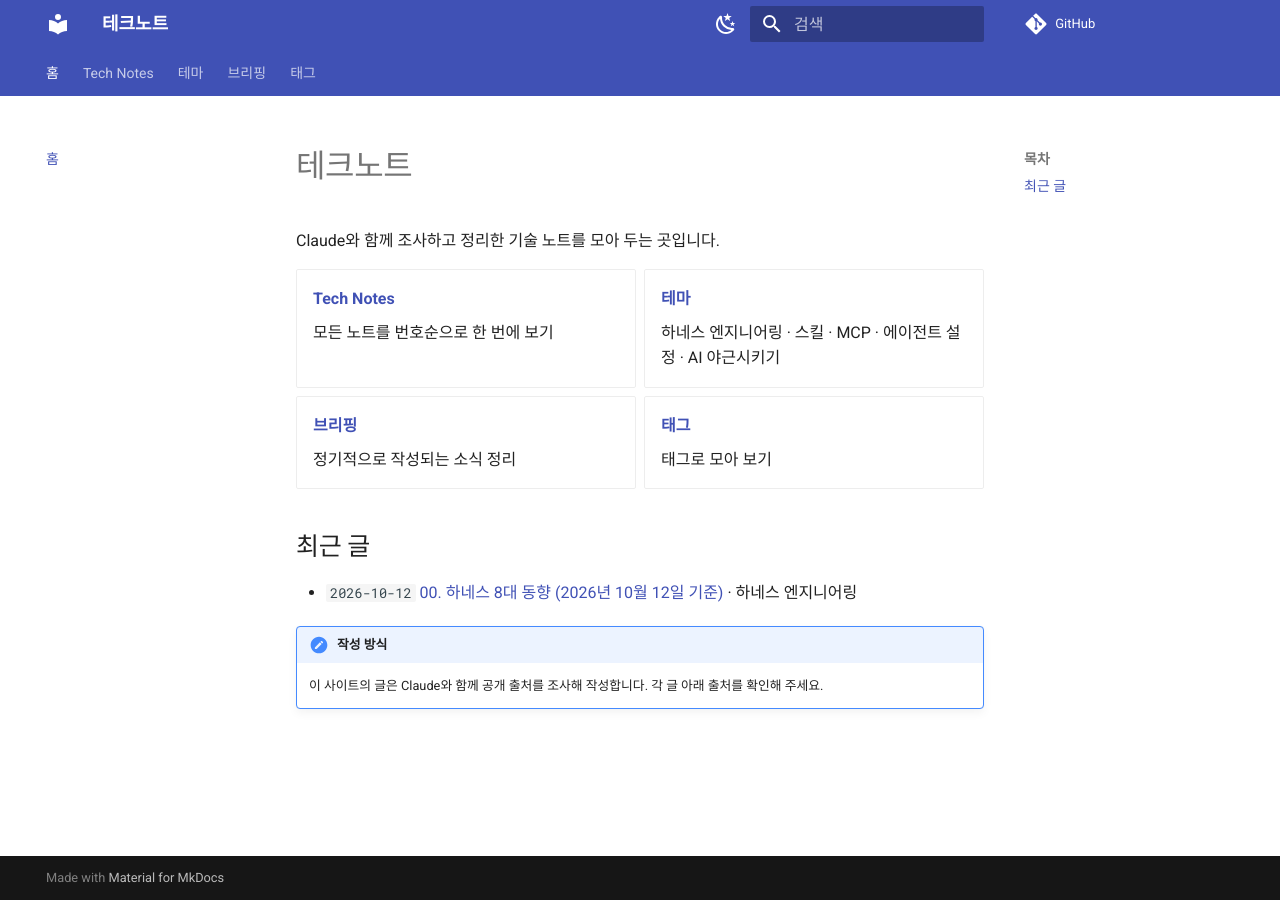
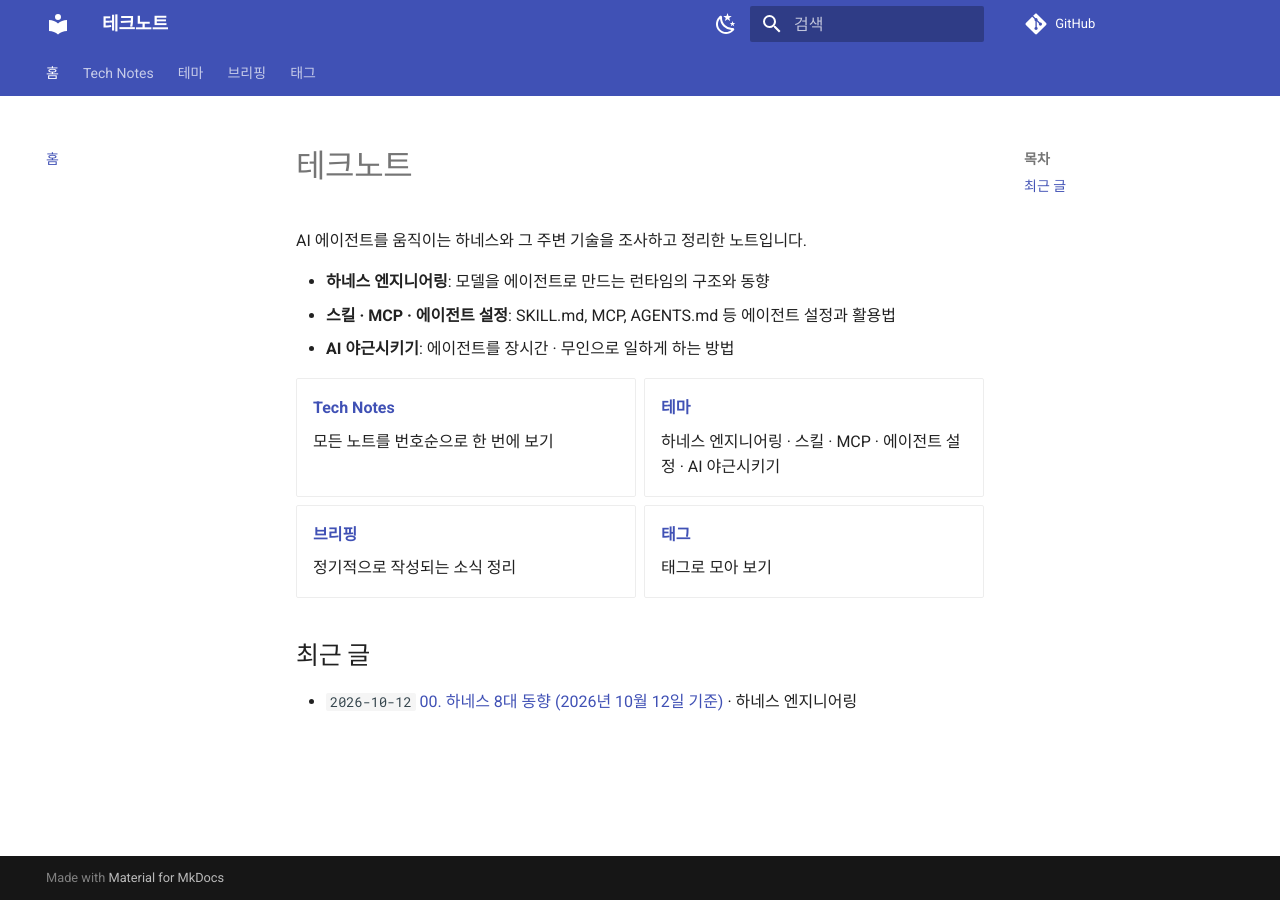
Before and after one commit to yeehayon/technote, an MkDocs documentation site: the page built from docs/index.md, in a window 1280 px wide. Built offline with MkDocs 1.6.1 and Material for MkDocs 9.7.7, drawn with Linux system fonts in a browser that asks for light colours; comment, search, counter and statistics services are not loaded.

Commit message:
docs: 사이트 소개 문구를 다루는 주제 설명으로 변경

```diff
--- a/docs/index.md
+++ b/docs/index.md
@@ -1,6 +1,10 @@
 # 테크노트
 
-Claude와 함께 조사하고 정리한 기술 노트를 모아 두는 곳입니다.
+AI 에이전트를 움직이는 하네스와 그 주변 기술을 조사하고 정리한 노트입니다.
+
+- **하네스 엔지니어링**: 모델을 에이전트로 만드는 런타임의 구조와 동향
+- **스킬 · MCP · 에이전트 설정**: SKILL.md, MCP, AGENTS.md 등 에이전트 설정과 활용법
+- **AI 야근시키기**: 에이전트를 장시간 · 무인으로 일하게 하는 방법
 
 <div class="grid cards" markdown>
 
@@ -25,6 +29,3 @@ Claude와 함께 조사하고 정리한 기술 노트를 모아 두는 곳입니
 ## 최근 글
 
 - `2026-10-12` [00. 하네스 8대 동향 (2026년 10월 12일 기준)](notes/harness-engineering/2026-10-12-harness-trends.md) · 하네스 엔지니어링
-
-!!! note "작성 방식"
-    이 사이트의 글은 Claude와 함께 공개 출처를 조사해 작성합니다. 각 글 아래 출처를 확인해 주세요.
--- a/mkdocs.yml
+++ b/mkdocs.yml
@@ -1,6 +1,6 @@
 site_name: 테크노트
 site_url: https://yeehayon.github.io/technote/
-site_description: Claude와 함께 조사하고 정리한 기술 노트
+site_description: AI 에이전트 하네스 엔지니어링, 에이전트 설정(스킬 · MCP · AGENTS.md), 에이전트 장시간 · 무인 운영에 대한 기술 노트
 repo_url: https://github.com/yeehayon/technote
 docs_dir: docs
 
```
Also changed, not shown: README.md (+1 -1 lines), docs/notes/harness-engineering/2026-10-12-harness-trends.md (+1 -1 lines), templates/briefing.md (+1 -1 lines), templates/note.md (+1 -1 lines).
